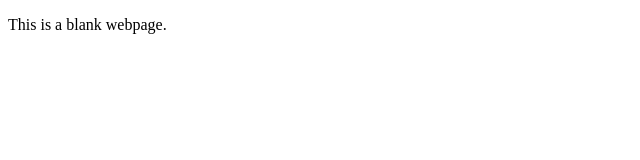
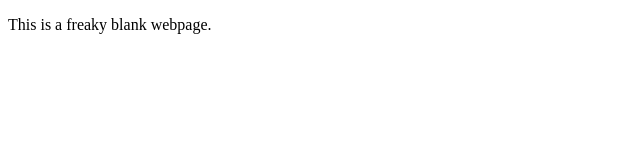
Before and after one commit to Tonkery/testing, a plain HTML site: page index.html in a window 1280 px wide. Shown: the full height of the page, 0-640 px from the left. Drawn offline with Linux system fonts and the light colour scheme.

```diff
--- a/index.html
+++ b/index.html
@@ -1,6 +1,6 @@
 <!doctype html>
 <html>
   <body>
-    <p>This is a blank webpage.</p>
+    <p>This is a freaky blank webpage.</p>
   </body>
 </html>
```
Also changed, not shown: tf/maps/e.txt (deleted), 1 other file.
